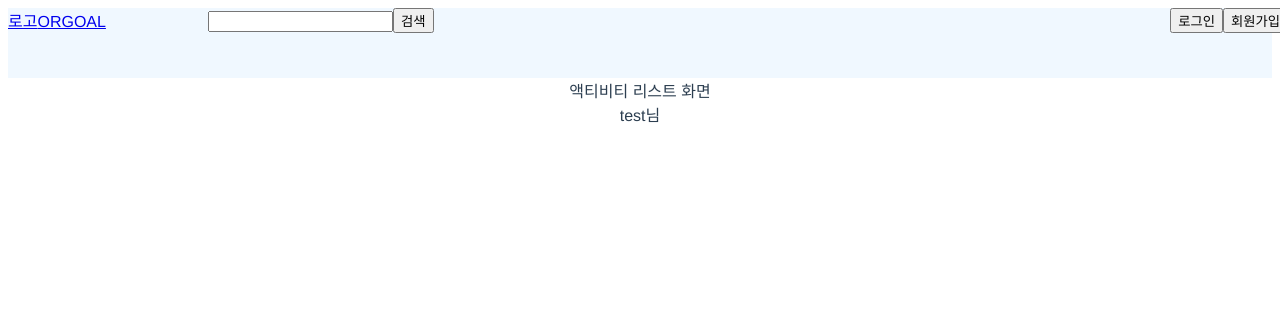
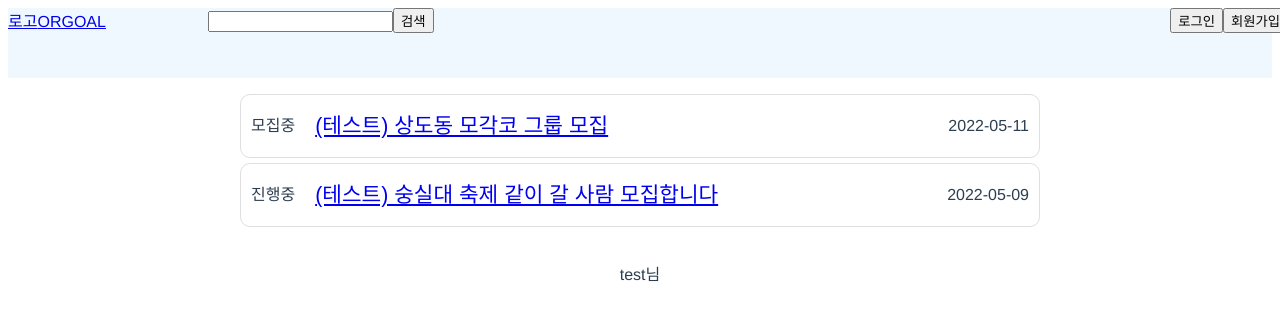
Before and after one commit to Oince/Orgoal, a Vue app in the folder orgoal/src/front/: page /activityList in a window 1280 px wide. Shown: the top 320 px of the page. Built offline with nearby package versions, Linux system fonts and the light colour scheme; no server answers.

Commit message:
액티비티 리스트 화면 작성
API 호출하여 화면 갱신하는 부분은 백엔드쪽과 협업하여 테스트 필요함.

```diff
--- a/orgoal/src/front/src/components/ActivityList.vue
+++ b/orgoal/src/front/src/components/ActivityList.vue
@@ -1,6 +1,107 @@
-<template>액티비티 리스트 화면</template>
+<template>
+  <div class="activitiy-list-container">
+    <ul class="activity-list">
+      <li v-for="activity in activities" v-bind:key="activity">
+        <div class="activity-list-element">
+          <div class="activity-status">
+            <!--액티비티 상태-->
+            <span v-if="activity.status=='r'">모집중</span>
+            <span v-if="activity.status=='p'">진행중</span>
+            <span v-if="activity.status=='e'">완료</span>
+          </div>
+          <div class="activity-title">
+            <router-link v-bind:to="getURLbyActivityID(activity.id)">{{activity.title}}</router-link>
+          </div>
+          <div class="activity-date">
+            {{activity.date}}
+          </div>
+        </div>
+      </li>
+    </ul>
+  </div>
+</template>
+
 <script>
 export default {
   name: "ActivityList",
+  setup: function() {
+    // data
+    var activities = [ // 테스트용
+      {
+        id: 111,
+        status: 'r', //'Recruit', 'Proceeding', 'End'
+        title: '(테스트) 상도동 모각코 그룹 모집',
+        date: '2022-05-11'
+      },
+      {
+        id: 222,
+        status: 'p',
+        title: '(테스트) 숭실대 축제 같이 갈 사람 모집합니다',
+        date: '2022-05-09'
+      }
+    ];
+    // methods
+    function getURLbyActivityID(id){
+      return "/activity/"+id.toString()
+    }
+
+    return {activities, getURLbyActivityID};
+  },
+  mounted() {
+    const axios = require('axios').default;
+    const hostName = window.location.hostname;  // 호스트 주소 바뀌어도 대응 가능
+    const URI = hostName + '/activity/';    // API 이거 맞나? 확인 필요
+    axios.get(URI)
+      .then((response) => {
+        console.log("Loaded Activity List");  // for Debug
+        response.forEach((activity) =>
+          this.activities.push(activity));
+      })
+      .catch((error)=> {
+        console.log(error);
+      });
+  },
+  updated() {
+
+  }
 };
 </script>
+
+<style scoped>
+ul{
+  padding:0;
+}
+li{
+  list-style: none;
+}
+.activitiy-list-container{
+  max-width: 800px;
+  margin:auto;
+}
+.activity-list-element{
+  display:flex;
+  flex-direction: row;
+  justify-content: space-between;
+  align-content: center;
+  padding:10px;
+  margin: 5px 0;
+  box-sizing: border-box;
+  border: 1px #dfdfdf solid;
+  border-radius: 10px;
+  height: 64px;
+}
+.activity-list-element>*{
+  display:inline-block;
+  line-height: 42px;
+}
+.activity-title{
+  display:inline-block;
+  width: auto;
+  flex:1;
+  margin: 0px 20px;
+  text-align: left;
+  font-size: 16pt;
+  font-family: sans-serif;
+}
+
+</style>
```
Also changed, not shown: 1 other file (tests, documents, lock files or other folders).
